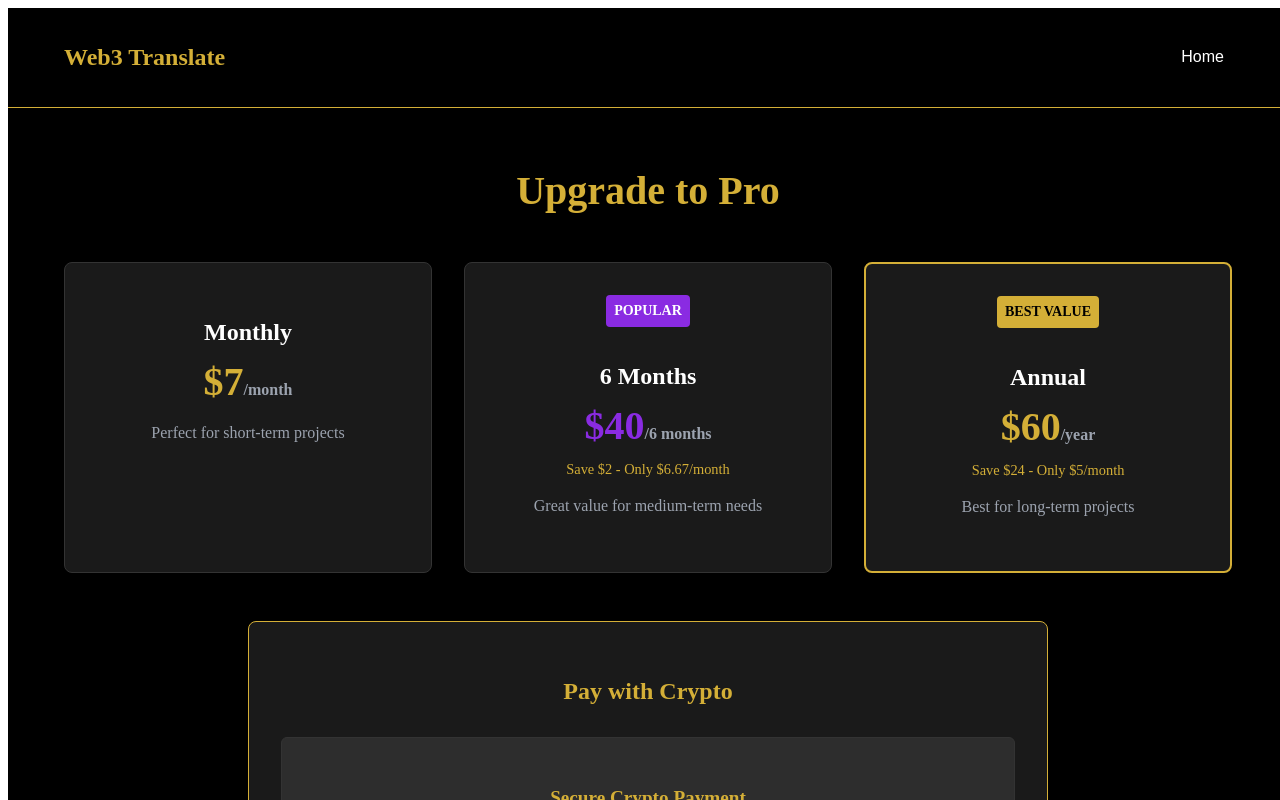
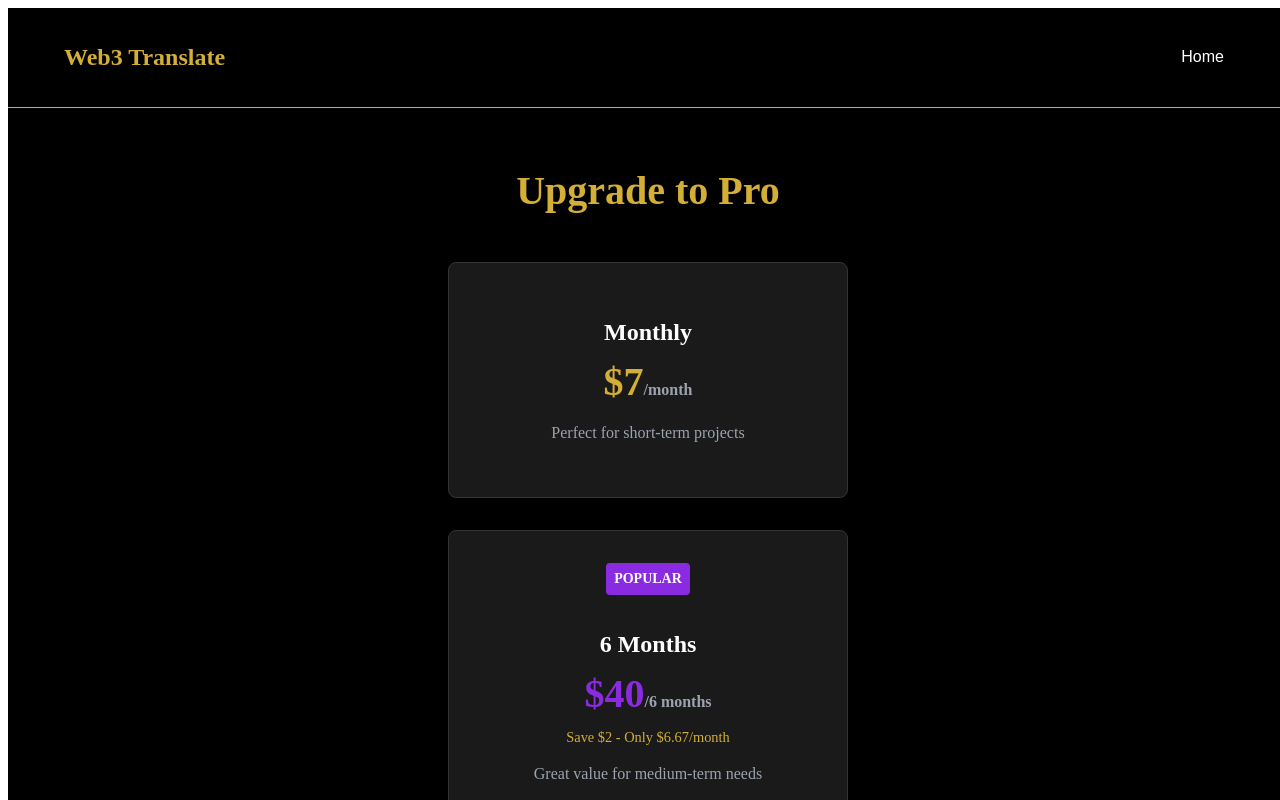
Before and after one commit to lauritalkdev/web3-translation-website, a React (Vite) app: page /billing in a window 1280 px wide. Shown: the top 800 px of the page. Built offline with nearby package versions, Linux system fonts and the light colour scheme.

Commit message:
updated the Billing page

```diff
--- a/src/pages/Billing.tsx
+++ b/src/pages/Billing.tsx
@@ -107,10 +107,11 @@ export default function Billing() {
             Upgrade to Pro
           </h1>
 
-          {/* Pricing Plans */}
+          {/* Pricing Plans - UPDATED SECTION */}
           <div style={{
-            display: 'grid',
-            gridTemplateColumns: 'repeat(auto-fit, minmax(280px, 1fr))',
+            display: 'flex',
+            flexDirection: 'column',
+            alignItems: 'center',
             gap: 'clamp(1rem, 4vw, 2rem)',
             marginBottom: 'clamp(1.5rem, 5vw, 3rem)',
             padding: '0',
@@ -125,7 +126,7 @@ export default function Billing() {
               border: '1px solid #333333',
               textAlign: 'center',
               width: '100%',
-              maxWidth: '100%',
+              maxWidth: '400px',
               boxSizing: 'border-box',
               overflow: 'hidden'
             }}>
@@ -168,7 +169,7 @@ export default function Billing() {
               border: '1px solid #333333',
               textAlign: 'center',
               width: '100%',
-              maxWidth: '100%',
+              maxWidth: '400px',
               boxSizing: 'border-box',
               overflow: 'hidden'
             }}>
@@ -232,7 +233,7 @@ export default function Billing() {
               border: '2px solid #D4AF37',
               textAlign: 'center',
               width: '100%',
-              maxWidth: '100%',
+              maxWidth: '400px',
               boxSizing: 'border-box',
               overflow: 'hidden'
             }}>
```
Lines whose indentation alone changed are shown as unchanged.
